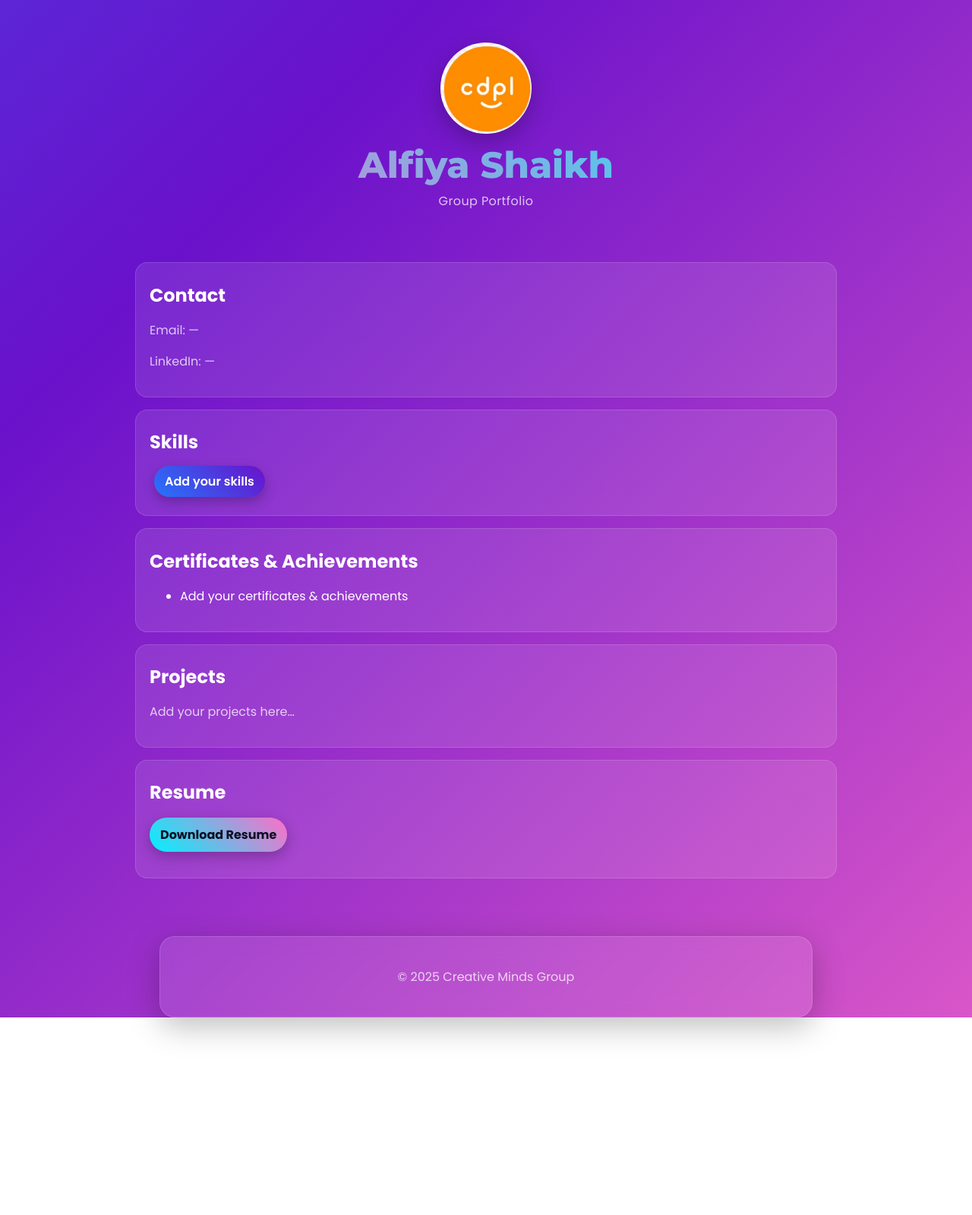
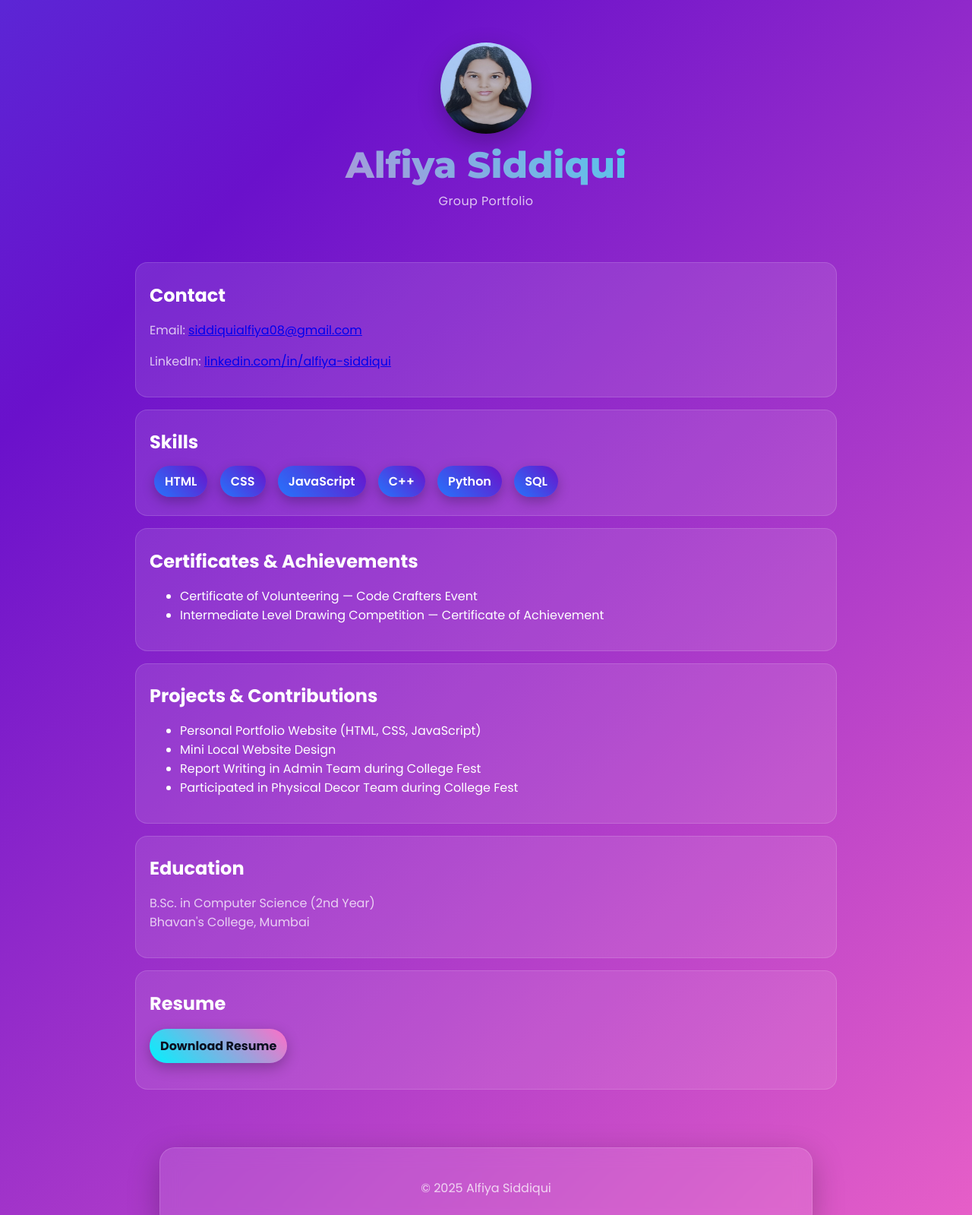
Before and after one commit to himanshitrivedi21/group-portfolio, a plain HTML site: page profiles/alfiya.html in a window 1280 px wide. Shown: the top 1599 px of the page at 76% size. Before the commit the page ends 1339 px from the top, so only its background shows below. Drawn offline with Linux system fonts and the light colour scheme.

Commit message:
added new image and updated resume pdf

```diff
--- a/profiles/alfiya.html
+++ b/profiles/alfiya.html
@@ -3,7 +3,7 @@
 <head>
   <meta charset="UTF-8" />
   <meta name="viewport" content="width=device-width, initial-scale=1.0" />
-  <title>Alfiya Shaikh — Profile</title>
+  <title>Alfiya Siddiqui — Profile</title>
   <link rel="preconnect" href="https://fonts.googleapis.com">
   <link rel="preconnect" href="https://fonts.gstatic.com" crossorigin>
   <link href="https://fonts.googleapis.com/css2?family=Montserrat:wght@600;800&family=Poppins:wght@300;400;600;700&display=swap" rel="stylesheet">
@@ -11,45 +11,67 @@
 </head>
 <body>
   <header class="profile-header">
-    <img src="../assets/images/cdpl-logo.png" alt="CDPL Logo" class="logo" />
-    <h1 class="gradient-text">Alfiya Shaikh</h1>
+    <img src="../assets/images/Alfiya.jpeg" alt="Profile Picture" class="logo" />
+    <h1 class="gradient-text">Alfiya Siddiqui</h1>
     <p class="tagline">Group Portfolio</p>
   </header>
 
   <main class="container">
+    <!-- Contact -->
     <section class="profile-section">
       <h2>Contact</h2>
-      <p>Email: —</p>
-      <p>LinkedIn: —</p>
+      <p>Email: <a href="mailto:siddiquialfiya08@gmail.com">siddiquialfiya08@gmail.com</a></p>
+      <p>LinkedIn: <a href="https://www.linkedin.com/in/alfiya-siddiqui-513748320?trk=contact-info" target="_blank" rel="noopener">linkedin.com/in/alfiya-siddiqui</a></p>
     </section>
 
+    <!-- Skills -->
     <section class="profile-section">
       <h2>Skills</h2>
       <ul class="badges">
-        <li>Add your skills</li>
+        <li>HTML</li>
+        <li>CSS</li>
+        <li>JavaScript</li>
+        <li>C++</li>
+        <li>Python</li>
+        <li>SQL</li>
       </ul>
     </section>
 
+    <!-- Certificates & Achievements -->
     <section class="profile-section">
       <h2>Certificates & Achievements</h2>
       <ul>
-        <li>Add your certificates & achievements</li>
+        <li>Certificate of Volunteering — Code Crafters Event</li>
+        <li>Intermediate Level Drawing Competition — Certificate of Achievement</li>
       </ul>
     </section>
 
+    <!-- Projects -->
     <section class="profile-section">
-      <h2>Projects</h2>
-      <p>Add your projects here…</p>
+      <h2>Projects & Contributions</h2>
+      <ul>
+        <li>Personal Portfolio Website (HTML, CSS, JavaScript)</li>
+        <li>Mini Local Website Design</li>
+        <li>Report Writing in Admin Team during College Fest</li>
+        <li>Participated in Physical Decor Team during College Fest</li>
+      </ul>
     </section>
 
+    <!-- Education -->
+    <section class="profile-section">
+      <h2>Education</h2>
+      <p>B.Sc. in Computer Science (2nd Year)<br>Bhavan's College, Mumbai</p>
+    </section>
+
+    <!-- Resume -->
     <section class="profile-section">
       <h2>Resume</h2>
-      <p><a class="btn" href="../assets/resumes/as.pdf" target="_blank" rel="noopener">Download Resume</a></p>
+      <p><a class="btn" href="../assets/resume/Alfiya.pdf" target="_blank">Download Resume</a></p>
     </section>
   </main>
 
   <footer class="footer glass-card">
-    <p>© 2025 Creative Minds Group</p>
+    <p>© 2025 Alfiya Siddiqui</p>
   </footer>
 </body>
 </html>
```
Also changed, not shown: index.html (+2 -2 lines), assets/images/Alfiya.jpeg (added), assets/images/Alfiya_1.jpeg (added), 3 other files.
